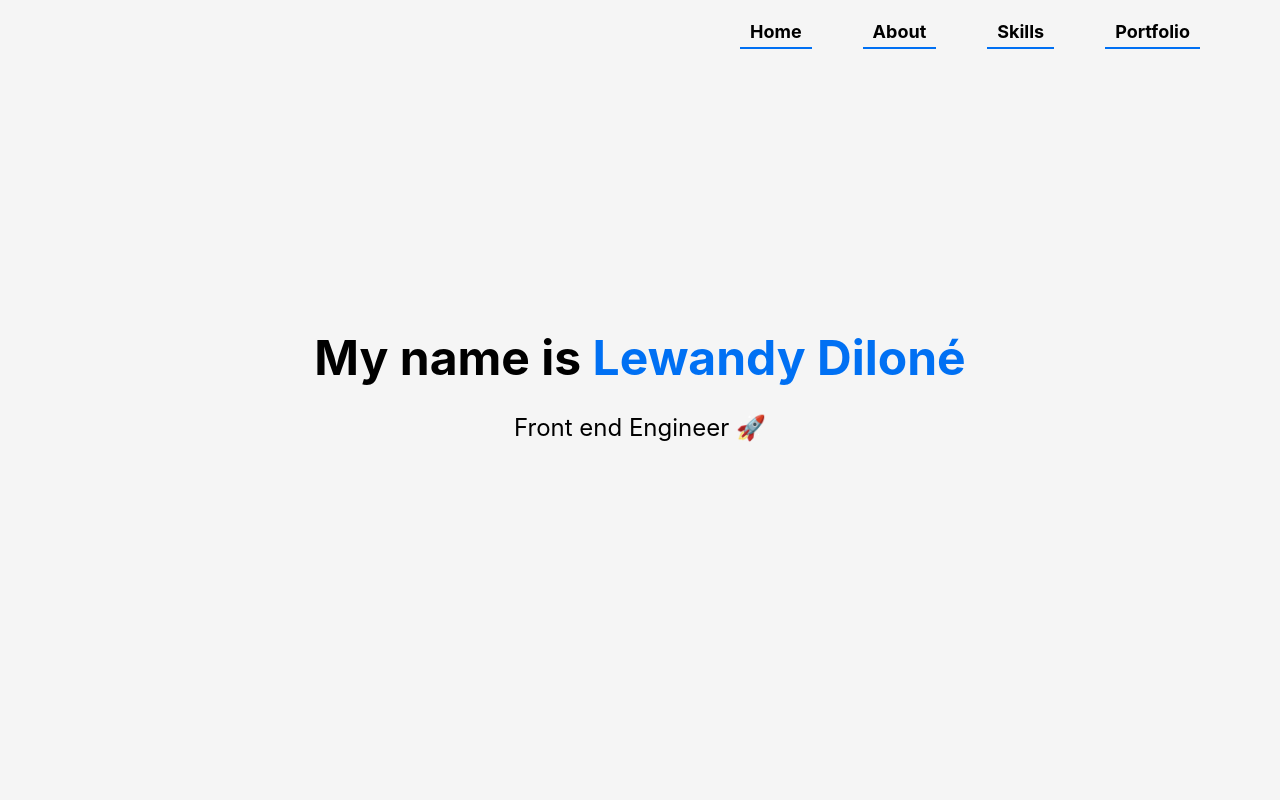
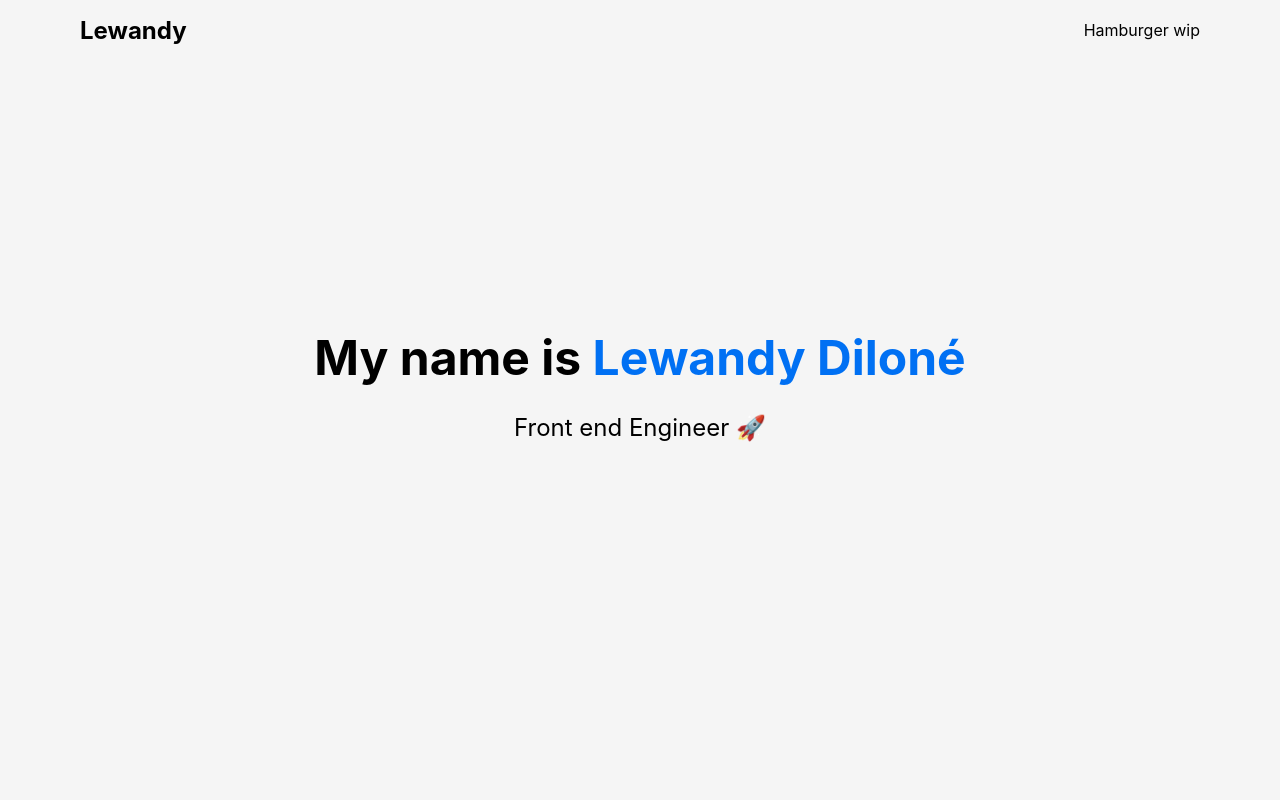
Before and after one commit to lewandy/lewandy.dev, a Next.js app: page / in a window 1280 px wide. Shown: the top 800 px of the page. Built offline with nearby package versions, Linux system fonts and the light colour scheme.

Commit message:
wip: navbar

```diff
--- a/components/Header.tsx
+++ b/components/Header.tsx
@@ -1,3 +1,4 @@
+import useMediaQuery from "../hooks/useMediaQuery";
 import styles from "../styles/Header.module.css";
 
 const linkStyles: React.CSSProperties = {
@@ -10,11 +11,22 @@ type ComponentProps = {
 };
 
 export default function Header(props: ComponentProps) {
+  const {
+    isBigScreen,
+    isDesktopOrLaptop,
+    isTabletOrMobile,
+    isTabletOrMobileDevice,
+  } = useMediaQuery();
+
   return (
     <header
       className={`${styles.header} ${props.isScrolled ? styles.scrolled : ""}`}
     >
-      <nav>
+      <nav className={styles.navContainer}>
+        <div className={styles.navTitle}>
+          <h1>Lewandy</h1>
+        </div>
+        {isDesktopOrLaptop ? (
           <ul className={styles.links}>
             <li style={linkStyles}>
               <a href="#home">Home</a>
@@ -29,6 +41,9 @@ export default function Header(props: ComponentProps) {
               <a href="#portfolio">Portfolio</a>
             </li>
           </ul>
+        ) : (
+          <div>Hamburger wip</div>
+        )}
       </nav>
     </header>
   );
--- a/hooks/useMediaQuery.tsx
+++ b/hooks/useMediaQuery.tsx
@@ -9,7 +9,7 @@ type ResponseType = {
 
 export default function useScroll(): ResponseType {
   const isDesktopOrLaptop = useMediaQuery({
-    query: "(min-device-width: 1224px)",
+    query: "(min-device-width: 1024px)",
   });
   const isBigScreen = useMediaQuery({ query: "(min-device-width: 1824px)" });
   const isTabletOrMobile = useMediaQuery({ query: "(max-width: 1224px)" });
--- a/pages/index.tsx
+++ b/pages/index.tsx
@@ -24,7 +24,6 @@ export default function Layout() {
         <title>Lewandy Diloné Bonifacio</title>
         <link rel="icon" href="/favicon.ico" />
       </Head>
-
       <Header isScrolled={isScrolled} />
       <Home />
       <About />
--- a/styles/Header.module.css
+++ b/styles/Header.module.css
@@ -7,6 +7,17 @@
   padding-left: 10vh;
   position: fixed;
   justify-content: flex-end;
+}
+
+.navContainer {
+  display: flex;
+  justify-content: space-between;
+  width: 100%;
+  align-items: center;
+}
+
+.navTitle {
+  color: black;
 }
 
 .scrolled {
```
Lines whose indentation alone changed are shown as unchanged.
